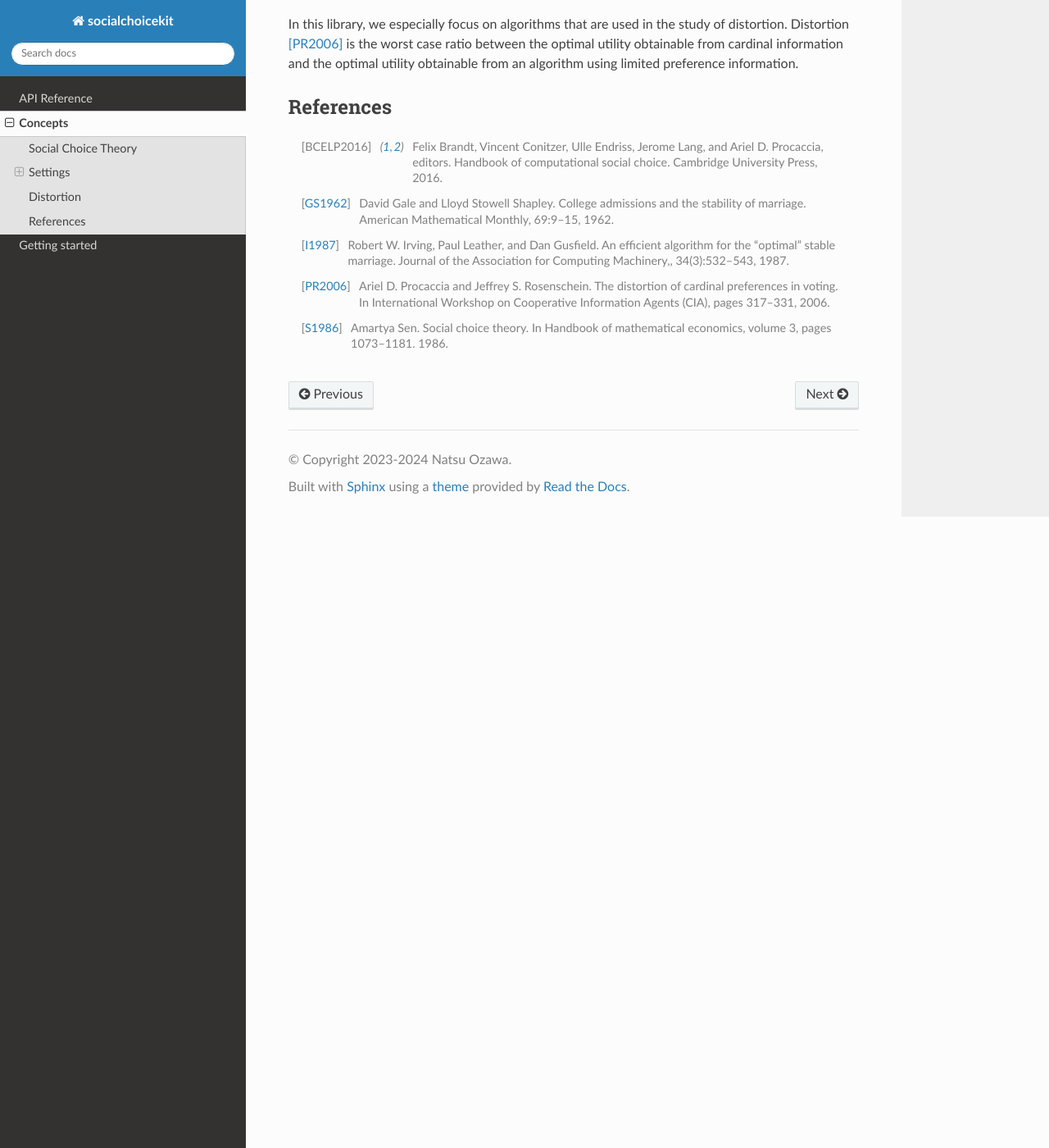
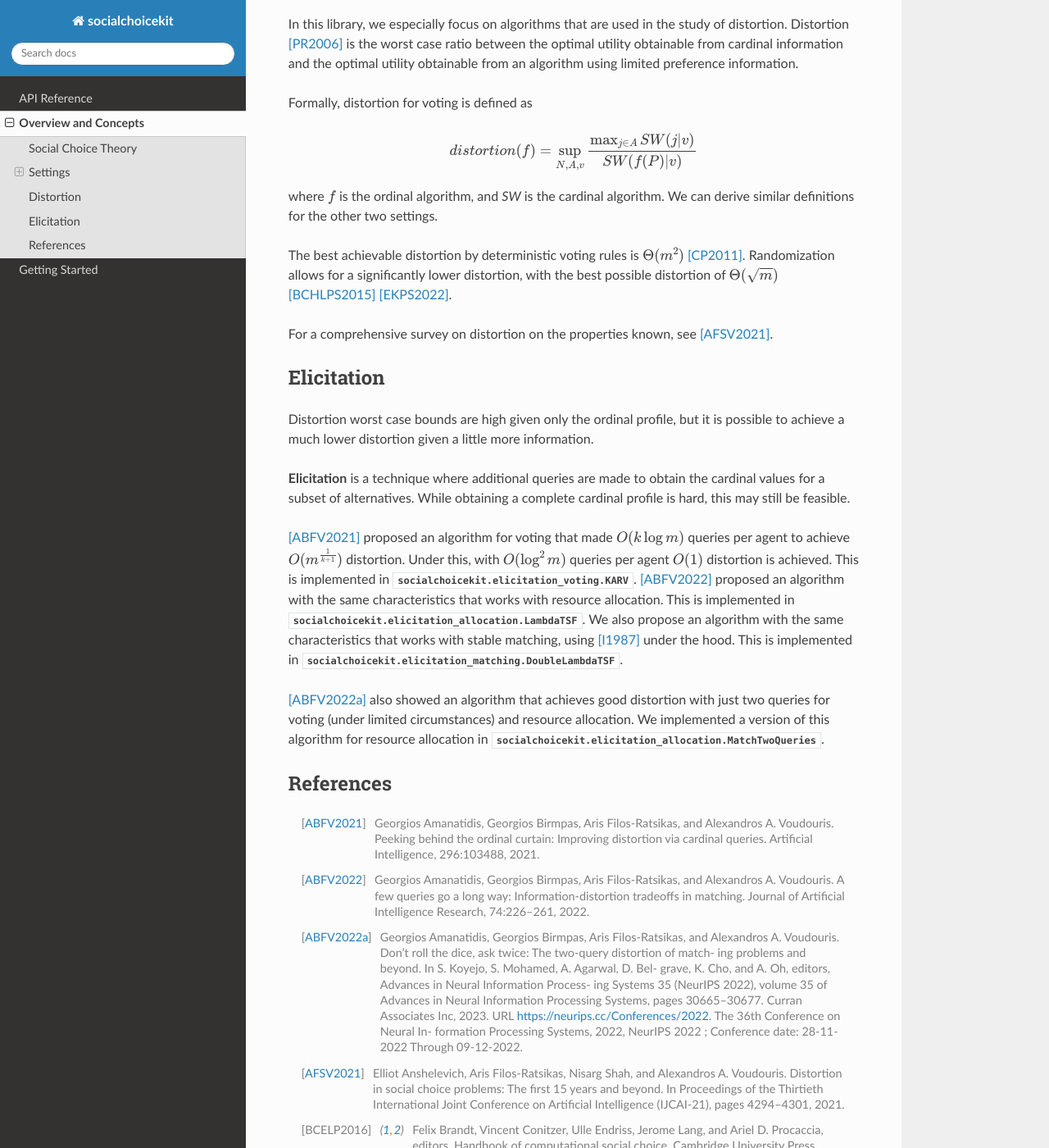
Before and after one commit to natsuozawa/socialchoicekit, a Sphinx documentation site: the page built from docs/concepts.rst, in a window 1280 px wide and 1400 px high, scrolled down 2778 px. Shown: the whole window at 82% size. Built offline with Sphinx 7.4.7 and the Read the Docs theme 2.0.0, drawn with Linux system fonts in a browser that asks for light colours; some of the changed text lies outside the part shown.

Commit message:
Work on distortion and elimination

```diff
--- a/docs/concepts.rst
+++ b/docs/concepts.rst
@@ -1,7 +1,7 @@
 .. _concepts:
 
-Concepts
-========
+Overview and Concepts
+=====================
 
 Social Choice Theory
 --------------------
@@ -28,7 +28,7 @@
 In the voting setting, we have
 
 - :math:`n` **agents** or voters, denoted by the set :math:`N = \{1, 2, \ldots, n\}`.
-- :math:`m` **alternatives** or candidates, denoted by the set :math:`M = \{1, 2, \ldots, m\}`.
+- :math:`m` **alternatives** or candidates, denoted by the set :math:`A = \{1, 2, \ldots, m\}`.
 - A **ballot** for each agent, denoted by a linear ordering :math:`\succsim_i` over the alternatives. A linear ordering is a binary relation that is transitive, complete, and antisymmetric.
 - An **ordinal profile**, denoted by the family of ballots :math:`P = \sigma = (\succsim_i)_{i \in N}`. An ordinal profile contains information about how each agent ranks the alternatives, but does not contain any numeric information about the strength of the preferences. In socialchoicekit, we simply refer to these as **profiles**.
 - A **cardinal profile**, denoted by the matrix :math:`v = (v_{i,\,j})_{i \in N, j \in M}`. A cardinal profile contains numeric information about the strength of the preferences of each agent for each alternative. This subsumes the ranking information contained in the ordinal profile. In socialchoicekit, we refer to these as **valuation profiles**.
@@ -89,10 +89,45 @@
 
 In this library, we especially focus on algorithms that are used in the study of distortion. Distortion [PR2006]_ is the worst case ratio between the optimal utility obtainable from cardinal information and the optimal utility obtainable from an algorithm using limited preference information.
 
+Formally, distortion for voting is defined as
+
+.. math::
+  distortion(f) = \sup_{N, A, v} \frac{\max_{j \in A} SW(j|v)}{SW(f(P)|v)}
+
+where :math:`f` is the ordinal algorithm, and `SW` is the cardinal algorithm. We can derive similar definitions for the other two settings.
+
+The best achievable distortion by deterministic voting rules is :math:`\Theta(m^2)` [CP2011]_.
+Randomization allows for a significantly lower distortion, with the best possible distortion of :math:`\Theta(\sqrt{m})` [BCHLPS2015]_ [EKPS2022]_.
+
+For a comprehensive survey on distortion on the properties known, see [AFSV2021]_.
+
+Elicitation
+-----------
+
+Distortion worst case bounds are high given only the ordinal profile, but it is possible to achieve a much lower distortion given a little more information.
+
+**Elicitation** is a technique where additional queries are made to obtain the cardinal values for a subset of alternatives.
+While obtaining a complete cardinal profile is hard, this may still be feasible.
+
+[ABFV2021]_ proposed an algorithm for voting that made :math:`O(k \log{m})` queries per agent to achieve :math:`O(m^{\frac{1}{k+1}})` distortion.
+Under this, with :math:`O(\log^2{m})` queries per agent :math:`O(1)` distortion is achieved. This is implemented in :class:`socialchoicekit.elicitation_voting.KARV`.
+[ABFV2022]_ proposed an algorithm with the same characteristics that works with resource allocation. This is implemented in :class:`socialchoicekit.elicitation_allocation.LambdaTSF`.
+We also propose an algorithm with the same characteristics that works with stable matching, using [I1987]_ under the hood. This is implemented in :class:`socialchoicekit.elicitation_matching.DoubleLambdaTSF`.
+
+[ABFV2022a]_ also showed an algorithm that achieves good distortion with just two queries for voting (under limited circumstances) and resource allocation.
+We implemented a version of this algorithm for resource allocation in :class:`socialchoicekit.elicitation_allocation.MatchTwoQueries`.
+
 References
 ----------
 
+.. [ABFV2021] Georgios Amanatidis, Georgios Birmpas, Aris Filos-Ratsikas, and Alexandros A. Voudouris. Peeking behind the ordinal curtain: Improving distortion via cardinal queries. Artificial Intelligence, 296:103488, 2021.
+.. [ABFV2022] Georgios Amanatidis, Georgios Birmpas, Aris Filos-Ratsikas, and Alexandros A. Voudouris. A few queries go a long way: Information-distortion tradeoffs in matching. Journal of Artificial Intelligence Research, 74:226–261, 2022.
+.. [ABFV2022a] Georgios Amanatidis, Georgios Birmpas, Aris Filos-Ratsikas, and Alexandros A. Voudouris. Don’t roll the dice, ask twice: The two-query distortion of match- ing problems and beyond. In S. Koyejo, S. Mohamed, A. Agarwal, D. Bel- grave, K. Cho, and A. Oh, editors, Advances in Neural Information Process- ing Systems 35 (NeurIPS 2022), volume 35 of Advances in Neural Information Processing Systems, pages 30665–30677. Curran Associates Inc, 2023. URL https://neurips.cc/Conferences/2022. The 36th Conference on Neural In- formation Processing Systems, 2022, NeurIPS 2022 ; Conference date: 28-11-2022 Through 09-12-2022.
+.. [AFSV2021] Elliot Anshelevich, Aris Filos-Ratsikas, Nisarg Shah, and Alexandros A. Voudouris. Distortion in social choice problems: The first 15 years and beyond. In Proceedings of the Thirtieth International Joint Conference on Artificial Intelligence (IJCAI-21), pages 4294–4301, 2021.
 .. [BCELP2016] Felix Brandt, Vincent Conitzer, Ulle Endriss, Jerome Lang, and Ariel D. Procaccia, editors. Handbook of computational social choice. Cambridge University Press, 2016.
+.. [BCHLPS2015] Craig Boutilier, Ioannis Caragiannis, Simi Haber, Tyler Lu, Ariel D. Procaccia, and Or Sheffet. Optimal social choice functions: A utilitarian view. Artificial Intelligence, 227:190–213, 2015.
+.. [CP2011] Ioannis Caragiannis and Ariel D. Procaccia. Voting almost maximizes social welfare despite limited communication. Artificial Intelligence, 175(9-10):1655–1671, 2011.
+.. [EKPS2022] Soroush Ebadian, Anson Kahng, Dominik Peters, and Nisarg Shah. Optimized distortion and proportional fairness in voting. In Proceedings of the 23rd ACM Conference on Economics and Computation (EC ’22), page 38 pages, Boulder, CO, USA, 2022. ACM. July 11-15.
 .. [GS1962] David Gale and Lloyd Stowell Shapley. College admissions and the stability of marriage. American Mathematical Monthly, 69:9–15, 1962.
 .. [I1987] Robert W. Irving, Paul Leather, and Dan Gusfield. An efficient algorithm for the “optimal” stable marriage. Journal of the Association for Computing Machinery,, 34(3):532–543, 1987.
 .. [PR2006] Ariel D. Procaccia and Jeffrey S. Rosenschein. The distortion of cardinal preferences in voting. In International Workshop on Cooperative Information Agents (CIA), pages 317–331, 2006.
--- a/docs/getting_started.rst
+++ b/docs/getting_started.rst
@@ -1,4 +1,4 @@
 .. _getting_started:
 
-Getting started
+Getting Started
 ===============
```
Also changed, not shown: docs/index.rst (+6 -1 lines).
